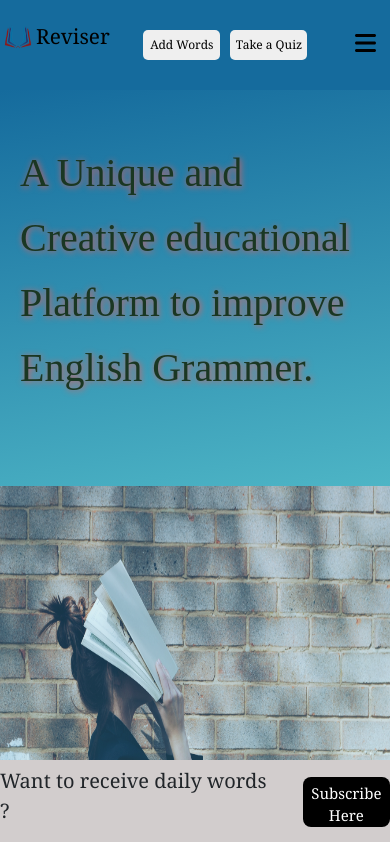
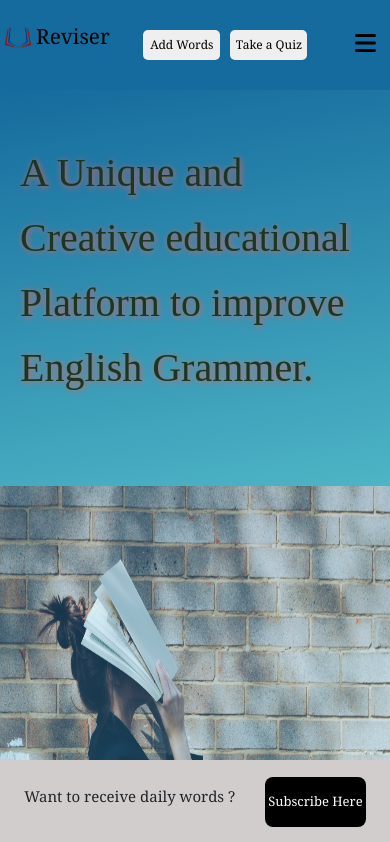
Before and after one commit to vk-0-7/word_minder, a React (Create React App) app: page / in a window 390 px wide. Shown: the top 842 px of the page. Built offline with nearby package versions, Linux system fonts and the light colour scheme; no server answers.

Commit message:
issue fixed

```diff
--- a/src/Components/Home.css
+++ b/src/Components/Home.css
@@ -173,14 +173,14 @@ background-image: linear-gradient(45deg, #2a7b4f 0%, #797629 100%);
 .subscribe p{
     /* height: 50px; */
     padding-top: 5px;
-    font-size: 20px;
+    font-size: 15px;
 }
 .subscribe button{
     height: 50px;
-    width: 90px;
+    width: fit-content;
 
-    padding: 5px 0px;
-    font-size: 15px;
+    padding: 5px 3px;
+    font-size: 13px;
     text-align: center;
     border-radius: 8px;
     border: none;
```
